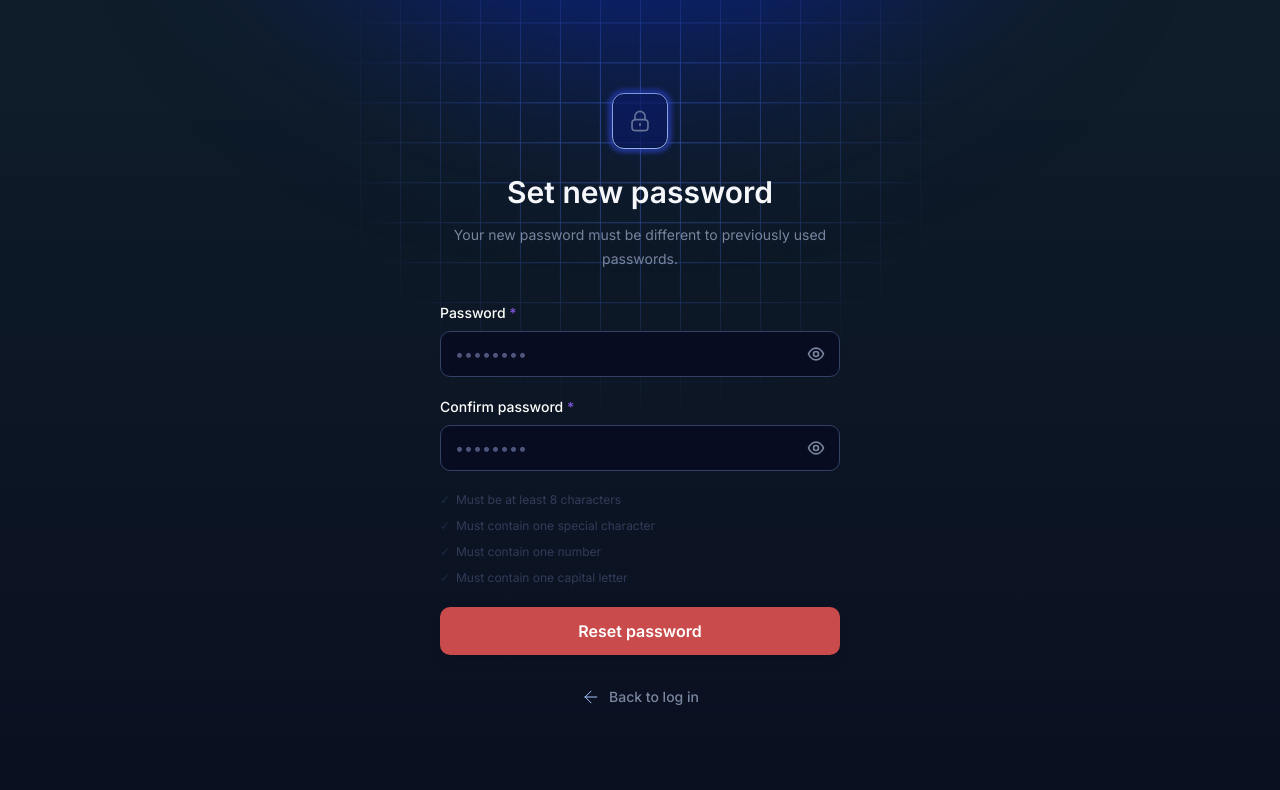
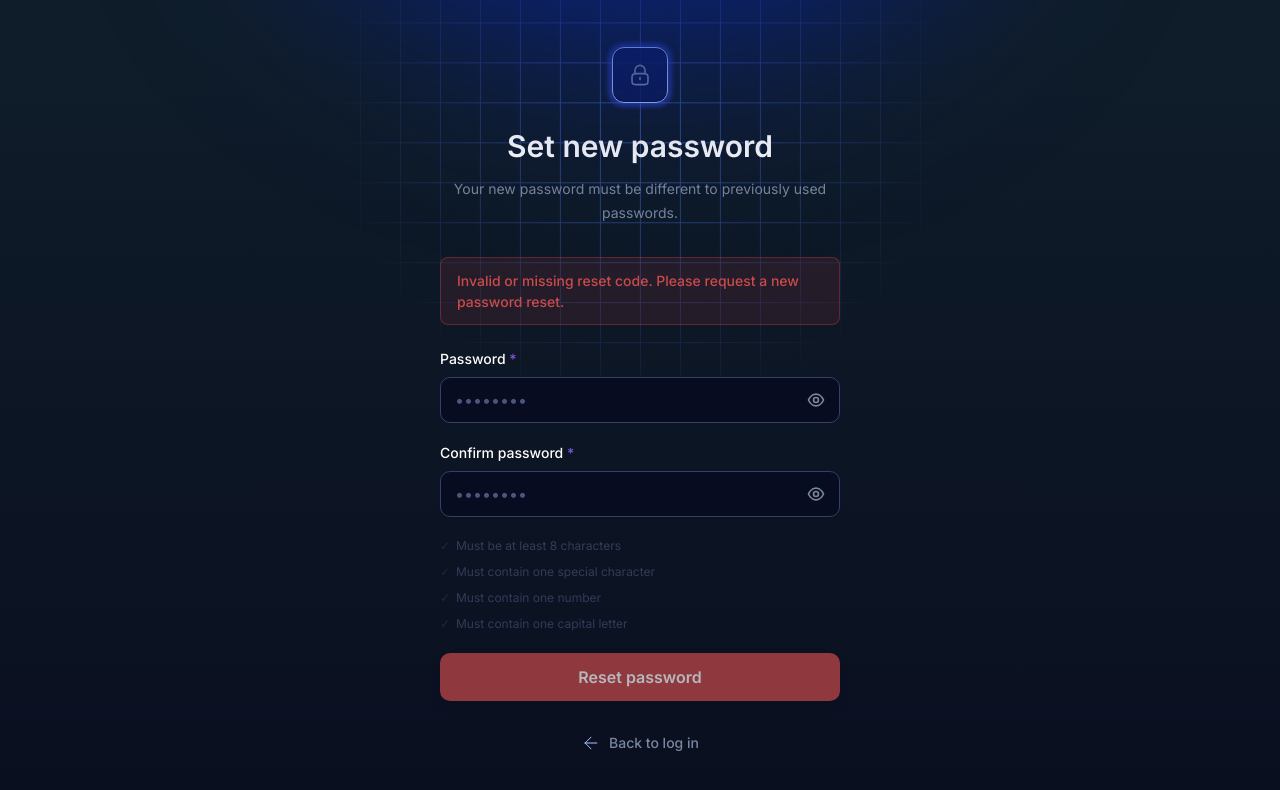
Before and after one commit to cozech-team/stock-x, a Next.js app in the folder frontend/: page /set-password in a window 1280 px wide. Shown: the top 790 px of the page. Built offline with nearby package versions, Linux system fonts and the light colour scheme; no server answers.

Commit message:
Forgot password implemented

```diff
--- a/frontend/src/components/CheckEmail/CheckEmail.jsx
+++ b/frontend/src/components/CheckEmail/CheckEmail.jsx
@@ -1,14 +1,19 @@
 "use client";
 
-import React from "react";
+import React, { Suspense } from "react";
 import Link from "next/link";
+import { useSearchParams } from "next/navigation";
 import "./CheckEmail.scss";
-import { useRouter } from "next/navigation";
-const CheckEmail = () => {
-    const router = useRouter();
+
+const CheckEmailContent = () => {
+    const searchParams = useSearchParams();
+    const email = searchParams.get("email") || "user@stock-x.com";
+
     const handleOpenEmailApp = () => {
-        router.push("/set-password");
+        // Open Gmail in a new tab
+        window.open("https://mail.google.com/", "_blank");
     };
+
     return (
         <div id="check-email" className="check-email">
             <div className="container min-h-screen w-full mx-auto flex justify-center items-center ">
@@ -22,7 +27,9 @@ const CheckEmail = () => {
                         </div>
                         <div className="header-text-content flex flex-col items-center justify-center gap-3">
                             <h2>Check your email</h2>
-                            <p>We sent a password reset link to user@stock-x.com</p>
+                            <p>
+                                We sent a password reset link to <strong>{email}</strong>
+                            </p>
                         </div>
                     </div>
                     <div className="item-2 flex flex-col items-center justify-center gap-6 w-full">
@@ -51,4 +58,12 @@ const CheckEmail = () => {
     );
 };
 
+const CheckEmail = () => {
+    return (
+        <Suspense fallback={<div>Loading...</div>}>
+            <CheckEmailContent />
+        </Suspense>
+    );
+};
+
 export default CheckEmail;
--- a/frontend/src/components/ForgotPassword/ForgotPassword.jsx
+++ b/frontend/src/components/ForgotPassword/ForgotPassword.jsx
@@ -31,11 +31,15 @@ const ForgotPassword = () => {
         setLoading(true);
 
         try {
-            const result = await sendPasswordReset(email);
+            // Get the base URL (e.g., http://localhost:3000)
+            const baseUrl = window.location.origin;
+            const redirectUrl = `${baseUrl}/set-password`;
+
+            const result = await sendPasswordReset(email, redirectUrl);
 
             if (result.success) {
-                // Navigate to check email page on success
-                router.push("/check-email");
+                // Navigate to check email page on success with email as query param
+                router.push(`/check-email?email=${encodeURIComponent(email)}`);
             } else {
                 setError(result.error);
             }
--- a/frontend/src/components/SetPassword/SetPassword.jsx
+++ b/frontend/src/components/SetPassword/SetPassword.jsx
@@ -1,16 +1,22 @@
 "use client";
 
-import React, { useState } from "react";
+import React, { useState, useEffect } from "react";
 import Link from "next/link";
-import { useRouter } from "next/navigation";
+import { useRouter, useSearchParams } from "next/navigation";
+import { resetPassword } from "@/services/authService";
+import { isPasswordValid } from "@/utils/authHelpers";
 import "./SetPassword.scss";
 
 const SetPassword = () => {
     const router = useRouter();
+    const searchParams = useSearchParams();
     const [password, setPassword] = useState("");
     const [confirmPassword, setConfirmPassword] = useState("");
     const [showPassword, setShowPassword] = useState(false);
     const [showConfirmPassword, setShowConfirmPassword] = useState(false);
+    const [loading, setLoading] = useState(false);
+    const [error, setError] = useState("");
+    const [oobCode, setOobCode] = useState("");
 
     const [requirements, setRequirements] = useState({
         minLength: false,
@@ -18,6 +24,16 @@ const SetPassword = () => {
         hasNumber: false,
         hasCapital: false,
     });
+
+    // Extract reset code from URL on component mount
+    useEffect(() => {
+        const code = searchParams.get("oobCode");
+        if (!code) {
+            setError("Invalid or missing reset code. Please request a new password reset.");
+        } else {
+            setOobCode(code);
+        }
+    }, [searchParams]);
 
     const validatePassword = (value) => {
         setRequirements({
@@ -32,11 +48,57 @@ const SetPassword = () => {
         const value = e.target.value;
         setPassword(value);
         validatePassword(value);
+        // Clear error when user starts typing
+        if (error) setError("");
     };
 
-    const handleResetPassword = (e) => {
+    const handleConfirmPasswordChange = (e) => {
+        setConfirmPassword(e.target.value);
+        // Clear error when user starts typing
+        if (error) setError("");
+    };
+
+    const handleResetPassword = async (e) => {
         e.preventDefault();
-        router.push("/password-reset");
+        setError("");
+
+        // Validation
+        if (!oobCode) {
+            setError("Invalid or missing reset code. Please request a new password reset.");
+            return;
+        }
+
+        if (!password || !confirmPassword) {
+            setError("Please fill in all fields");
+            return;
+        }
+
+        if (!isPasswordValid(password)) {
+            setError("Password must meet all requirements");
+            return;
+        }
+
+        if (password !== confirmPassword) {
+            setError("Passwords do not match");
+            return;
+        }
+
+        setLoading(true);
+
+        try {
+            const result = await resetPassword(oobCode, password);
+
+            if (result.success) {
+                // Navigate to password reset success page
+                router.push("/password-reset");
+            } else {
+                setError(result.error);
+            }
+        } catch (err) {
+            setError("An unexpected error occurred. Please try again.");
+        } finally {
+            setLoading(false);
+        }
     };
 
     return (
@@ -55,8 +117,13 @@ const SetPassword = () => {
                             <p>Your new password must be different to previously used passwords.</p>
                         </div>
                     </div>
-                    <div className="item-2 flex flex-col items-center justify-center gap-6 w-full">
-                        <form className="form w-full" onSubmit={handleResetPassword}>
+                    <form
+                        onSubmit={handleResetPassword}
+                        className="item-2 flex flex-col items-center justify-center gap-6 w-full"
+                    >
+                        {error && <div className="error-msg">{error}</div>}
+
+                        <div className="form w-full">
                             <div className="form-group flex flex-col items-start justify-center gap-2">
                                 <label htmlFor="password">
                                     Password <span>*</span>
@@ -69,6 +136,7 @@ const SetPassword = () => {
                                         placeholder="••••••••"
                                         value={password}
                                         onChange={handlePasswordChange}
+                                        disabled={loading || !oobCode}
                                         required
                                     />
                                     <svg
@@ -79,6 +147,7 @@ const SetPassword = () => {
                                         viewBox="0 0 20 20"
                                         fill="none"
                                         xmlns="http://www.w3.org/2000/svg"
+                                        style={{ cursor: "pointer" }}
                                     >
                                         {showPassword ? (
                                             <>
@@ -129,7 +198,8 @@ const SetPassword = () => {
                                         name="confirm-password"
                                         placeholder="••••••••"
                                         value={confirmPassword}
-                                        onChange={(e) => setConfirmPassword(e.target.value)}
+                                        onChange={handleConfirmPasswordChange}
+                                        disabled={loading || !oobCode}
                                         required
                                     />
                                     <svg
@@ -140,6 +210,7 @@ const SetPassword = () => {
                                         viewBox="0 0 20 20"
                                         fill="none"
                                         xmlns="http://www.w3.org/2000/svg"
+                                        style={{ cursor: "pointer" }}
                                     >
                                         {showConfirmPassword ? (
                                             <>
@@ -194,12 +265,21 @@ const SetPassword = () => {
                                 </p>
                             </div>
                             <div className="button w-full">
-                                <button type="submit">
-                                    <span data-text="Reset password">Reset password</span>
+                                <button
+                                    type="submit"
+                                    disabled={loading || !oobCode}
+                                    style={{
+                                        cursor: loading || !oobCode ? "not-allowed" : "pointer",
+                                        opacity: loading || !oobCode ? 0.7 : 1,
+                                    }}
+                                >
+                                    <span data-text={loading ? "Resetting..." : "Reset password"}>
+                                        {loading ? "Resetting..." : "Reset password"}
+                                    </span>
                                 </button>
                             </div>
-                        </form>
-                    </div>
+                        </div>
+                    </form>
                     <div className="item-3">
                         <div className="back-nav flex items-center justify-center gap-2">
                             <div className="icon">
--- a/frontend/src/components/SetPassword/SetPassword.scss
+++ b/frontend/src/components/SetPassword/SetPassword.scss
@@ -69,6 +69,30 @@
             }
 
             .item-2 {
+                .error-msg {
+                    padding: 12px 16px;
+                    background-color: rgba(239, 68, 68, 0.1);
+                    border: 1px solid rgba(239, 68, 68, 0.3);
+                    border-radius: 8px;
+                    color: var(--accent-color);
+                    font-size: 14px;
+                    font-weight: 500;
+                    line-height: 1.5;
+                    animation: slideDown 0.3s ease-out;
+                    width: 100%;
+                }
+
+                @keyframes slideDown {
+                    from {
+                        opacity: 0;
+                        transform: translateY(-10px);
+                    }
+                    to {
+                        opacity: 1;
+                        transform: translateY(0);
+                    }
+                }
+
                 .form {
                     display: flex;
                     flex-direction: column;
--- a/frontend/src/services/authService.js
+++ b/frontend/src/services/authService.js
@@ -8,9 +8,10 @@ import {
     confirmPasswordReset as firebaseConfirmPasswordReset,
     signOut as firebaseSignOut,
     updateProfile,
+    fetchSignInMethodsForEmail,
 } from "firebase/auth";
 import { auth } from "../lib/firebase";
-import { createUserProfile, getUserProfile, updateLastLogin } from "./userService";
+import { createUserProfile, getUserProfile, updateLastLogin, getUserByEmail } from "./userService";
 
 // Initialize providers
 const googleProvider = new GoogleAuthProvider();
@@ -235,15 +236,24 @@ export const signInWithApple = async () => {
 };
 
 /**
- * Send password reset email
+ * Send password reset email with optional redirect settings
  */
-export const sendPasswordReset = async (email) => {
+export const sendPasswordReset = async (email, redirectUrl = null) => {
     try {
-        await firebaseSendPasswordResetEmail(auth, email);
+        const actionCodeSettings = redirectUrl
+            ? {
+                  url: redirectUrl,
+                  handleCodeInApp: true,
+              }
+            : null;
+
+        await firebaseSendPasswordResetEmail(auth, email, actionCodeSettings);
         return {
             success: true,
         };
     } catch (error) {
+        console.error("Password reset error:", error);
+
         return {
             success: false,
             error: formatAuthError(error),
--- a/frontend/src/services/userService.js
+++ b/frontend/src/services/userService.js
@@ -23,7 +23,7 @@ export const createUserProfile = async (uid, userData) => {
         const userRef = doc(db, USERS_COLLECTION, uid);
         await setDoc(userRef, {
             uid,
-            email: userData.email,
+            email: userData.email.toLowerCase(), // Store email in lowercase for consistent querying
             displayName: userData.displayName || "",
             phoneNumber: userData.phoneNumber || "",
             role: "user", // Default role
@@ -59,6 +59,30 @@ export const getUserProfile = async (uid) => {
         }
     } catch (error) {
         console.error("Error getting user profile:", error);
+        return { success: false, error: error.message };
+    }
+};
+
+/**
+ * Get user by email from Firestore
+ */
+export const getUserByEmail = async (email) => {
+    try {
+        // Normalize email: trim whitespace and convert to lowercase
+        const normalizedEmail = email.trim().toLowerCase();
+
+        const usersRef = collection(db, USERS_COLLECTION);
+        const q = query(usersRef, where("email", "==", normalizedEmail));
+        const querySnapshot = await getDocs(q);
+
+        if (!querySnapshot.empty) {
+            const userDoc = querySnapshot.docs[0];
+            return { success: true, data: userDoc.data() };
+        } else {
+            return { success: false, error: "User not found" };
+        }
+    } catch (error) {
+        console.error("Error getting user by email:", error);
         return { success: false, error: error.message };
     }
 };
```
